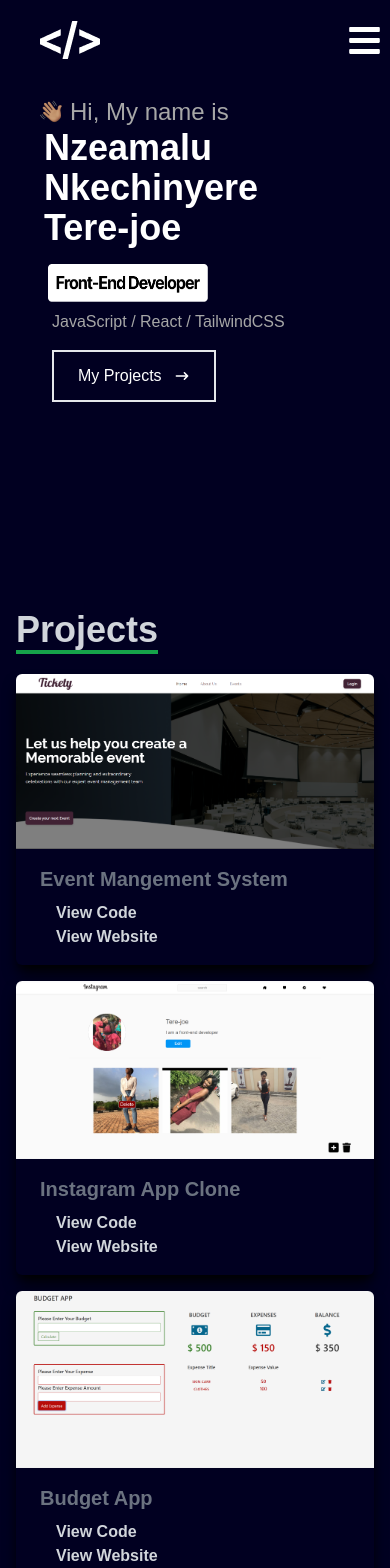
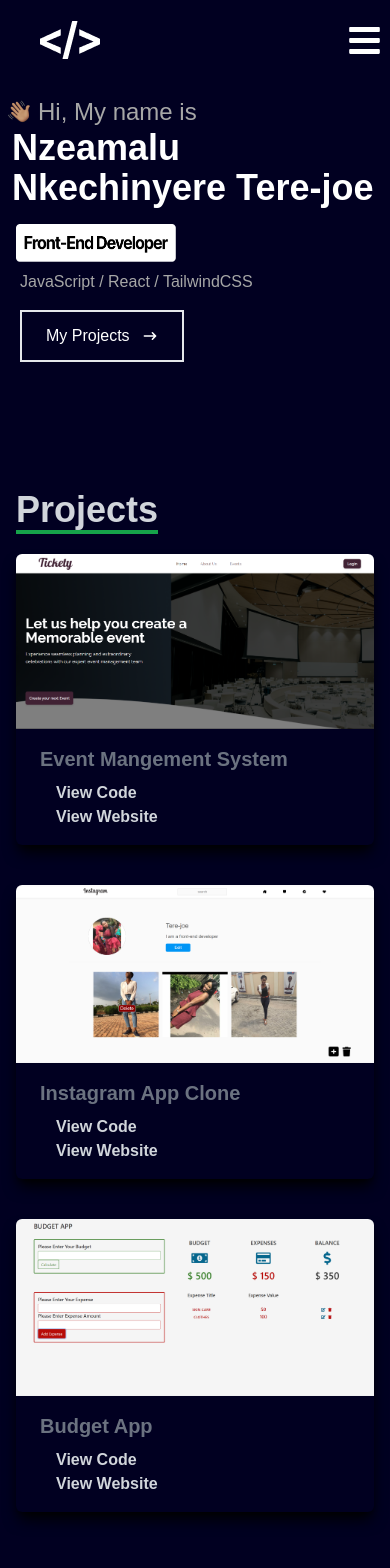
Before and after one commit to terejoe/personal-portfolio, a React (Create React App) app: page / in a window 390 px wide. Shown: the top 1568 px of the page. Built offline with nearby package versions, Linux system fonts and the light colour scheme.

Commit message:
resolved card gaps

```diff
--- a/src/components/home.jsx
+++ b/src/components/home.jsx
@@ -8,7 +8,7 @@ export default function Home() {
     <div name = 'home' className='w-full bg-[#010021]'>
 
       {/* Container */}
-      <div className='max-w-[800px] mx-10 md:px-8 flex justify-center text-left flex-col h-full md:pt-40 pt-24 pb-6'>
+      <div className='max-w-[800px] mx-2 md:mx-10 md:px-8 flex justify-center text-left flex-col h-full md:pt-40 pt-24 pb-6'>
         <p className='text-2xl text-[#a7a7a7]'><img src={handEmoji} alt = 'Hand Emoji' className='inline mr-2 mt-[-4px]'></img>Hi, My name is</p>
         <h1 className = 'text-4xl sm:text-7xl font-bold text-[#ffffff] ml-1' data-aos="fade-right" data-aos-duration="3000" >Nzeamalu Nkechinyere Tere-joe</h1>
         <img src={frontEnd} alt='Front-end Logo' className = 'mt-4 ml-2 w-[160px] h-[38px]' data-aos="fade-right" data-aos-duration="3000" data-aos-delay="200"/>
--- a/src/components/project.jsx
+++ b/src/components/project.jsx
@@ -4,15 +4,15 @@ import budget from '../assets/budget.png'
 
 export default function Project() {
   return (
-    <div name ='projects' className='w-full pt-40 bg-[#010021] text-gray-300'>
+    <div name ='projects' className='w-full pt-20 md:pt-40 bg-[#010021] text-gray-300'>
       <div className='max-w-[1000px] md:pl-40 p-4 flex flex-col justify-center w-full h-full'>
         <div className='pb-6'>
           <p className='text-4xl font-bold inline border-b-4 text-gray-300 border-green-600'>Projects</p>
         </div>
 
-        <div className='grid sm:grid-cols-2 md:grid-cols-3 gap-4 mx-auto'>
+        <div className='grid sm:grid-cols-2 md:grid-cols-3 md:gap-72 gap-10 mx-auto'>
           {/* One Item */}
-          <div className='border-lg shadow-lg shadow-black container rounded-md justify-center items-center max-w-sm overflow-hidden'>
+          <div className='border-lg shadow-lg shadow-black container rounded-md justify-center items-center md:w-[350px] overflow-hidden'>
             <a href=' https://tickety-group10.netlify.app/'><img src={tickety} alt='Website' className='w-full'/></a>
             <div className='px-6 py-4'>
               <p className='font-bold text-gray-500 text-xl mb-2'>Event Mangement System</p>
@@ -23,7 +23,7 @@ export default function Project() {
             </div>
           </div>
 
-          <div className='border-lg shadow-lg shadow-black container rounded-md justify-center items-center max-w-sm overflow-hidden'>
+          <div className='border-lg shadow-lg shadow-black container rounded-md justify-center items-center md:w-[350px] overflow-hidden'>
             <a href='https://instagram-react-app.netlify.app/'><img src={instagram} alt='Website' className='w-full'/></a>
             <div className='px-6 py-4'>
               <p className='font-bold text-gray-500 text-xl mb-2'>Instagram App Clone</p>
@@ -34,7 +34,7 @@ export default function Project() {
             </div>
           </div>
 
-          <div className='border-lg shadow-lg shadow-black container rounded-md justify-center items-center max-w-sm overflow-hidden'>
+          <div className='border-lg shadow-lg shadow-black container rounded-md justify-center items-center md:w-[350px] overflow-hidden'>
             <a href='https://budget-and-expenses-applicatin.netlify.app/'><img src={budget} alt='Website' className='w-full'/></a>
             <div className='px-6 py-4'>
               <p className='font-bold text-gray-500 text-xl mb-2'>Budget App</p>
```
